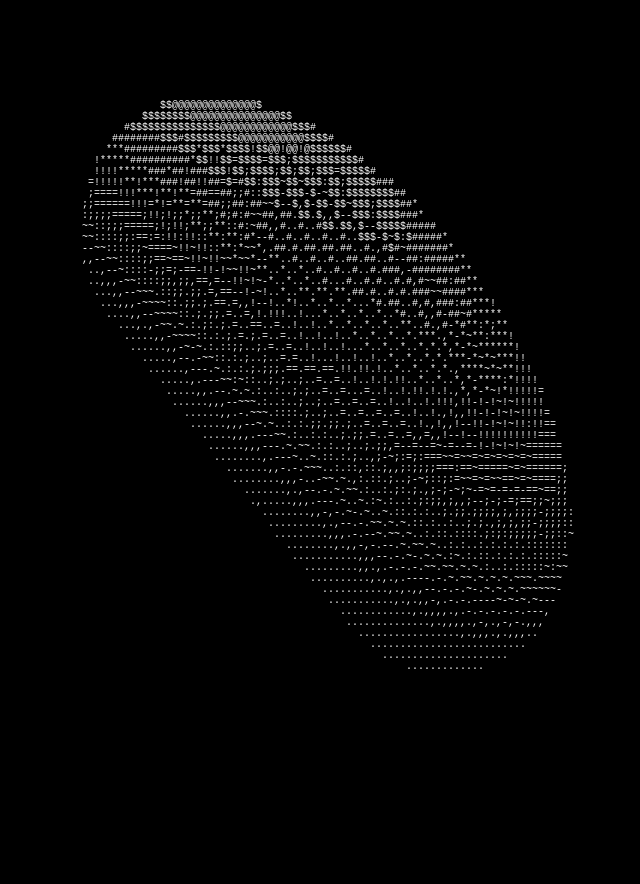
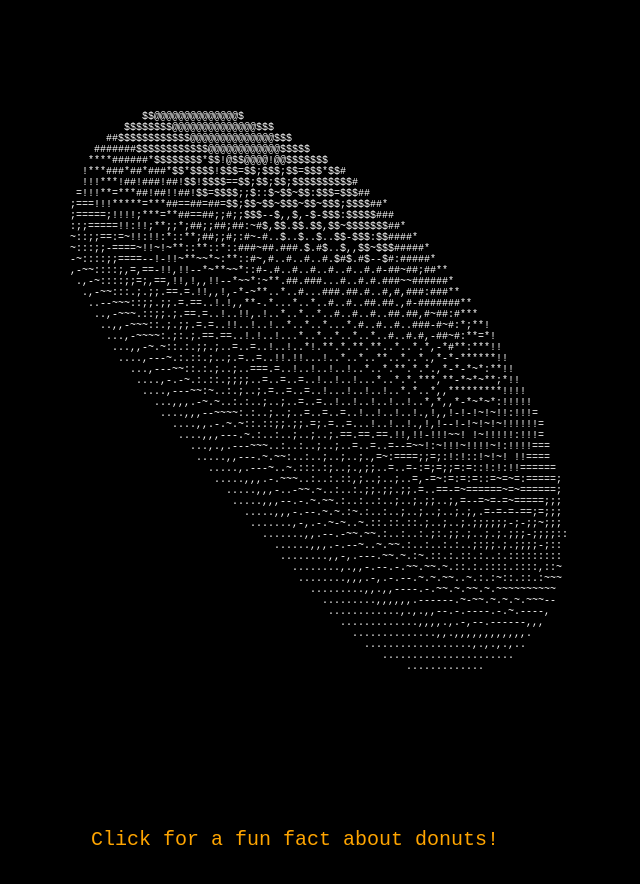
Before and after one commit to struggyyy/DevOpsProject, a plain HTML site: page frontend/index.html in a window 1280 px wide. Shown: the top 884 px of the page, without its empty margins (345-985 px from the left). Drawn offline with Linux system fonts and the light colour scheme; no server answers.

```diff
--- a/index.html
+++ b/frontend/index.html
@@ -15,6 +15,10 @@
     <pre id="donut"></pre>
     </div>
 
+    <div id="fun-fact" class="fun-fact">
+        <p>Click for a fun fact about donuts!</p>
+    </div>
+
     <script src="script.js"></script>
 </body>
 
--- /dev/null
+++ b/frontend/script.js
@@ -0,0 +1,101 @@
+(function () {
+    const preTag = document.getElementById('donut');
+    const funFactElement = document.getElementById('fun-fact');
+
+    // Fetch and display a fun fact
+    async function fetchFunFact() {
+            console.log("fetchFunFact function called"); // Log when the function is called
+        try {
+            const response = await fetch(`http://localhost:5000/funfact?timestamp=${new Date().getTime()}`);
+            const data = await response.json();
+            console.log("Fetched fun fact:", data); // Log the fetched data
+            funFactElement.querySelector('p').textContent = data.fact;
+        } catch (error) {
+            console.error("Error fetching fun fact:", error);
+        }
+    }
+
+    // Update fun fact on click
+    funFactElement.addEventListener('click', fetchFunFact);
+
+    // Angles, Radius and Constants for ASCII animation
+    let A = 1;
+    let B = 1;
+    const R1 = 1;
+    const R2 = 2;
+    const K1 = 150;
+    const K2 = 5;
+
+    // Function to render ASCII frame
+    function renderAsciiFrame() {
+        const b = []; // Array to store ASCII chars
+        const z = []; // Array to store depth values
+
+        const width = 280; // Width of frame
+        const height = 160; // Height of frame
+
+        A += 0.07; // Increment angle A
+        B += 0.03; // Increment angle B
+
+        // Precompute sines and cosines of A and B
+        const cA = Math.cos(A), sA = Math.sin(A);
+        const cB = Math.cos(B), sB = Math.sin(B);
+
+        // Initialize arrays with default values
+        for (let k = 0; k < width * height; k++) {
+            b[k] = k % width === width - 1 ? '\n' : ' '; // Default ASCII char
+            z[k] = 0; // Default depth
+        }
+
+        // Generate the ASCII frame
+        for (let j = 0; j < 6.28; j += 0.07) {
+            const ct = Math.cos(j); // Cosine of j
+            const st = Math.sin(j); // Sine of j
+
+            for (let i = 0; i < 6.28; i += 0.02) {
+                const sp = Math.sin(i); // Sine of i
+                const cp = Math.cos(i); // Cosine of i
+                const h = ct + 2; // Temporary height
+                const D = 1 / (sp * h * sA + st * cA + 5); // Perspective calculation
+                const t = sp * h * cA - st * sA;
+
+                // Calculate screen coordinates
+                const x = Math.floor(width / 2 + (width / 4) * D * (cp * h * cB - t * sB));
+                const y = Math.floor(height / 2 + (height / 4) * D * (cp * h * sB + t * cB));
+                const o = x + width * y;
+
+                // ASCII brightness index
+                const N = Math.floor(8 * ((st * sA - sp * ct * cA) * cB - sp * ct * sA - st * cA - cp * ct * sB));
+
+                // Update frame if within bounds and depth is valid
+                if (y < height && y >= 0 && x >= 0 && x < width && D > z[o]) {
+                    z[o] = D;
+                    b[o] = '.,-~:;=!*#$@'[N > 0 ? N : 0];
+                }
+            }
+        }
+
+        // Update the donut container with the ASCII frame
+        preTag.innerHTML = b.join('');
+    }
+
+    // Function to start the ASCII animation
+    function startAsciiAnimation() {
+        setInterval(renderAsciiFrame, 50); // Render frame every 50ms
+    }
+
+    // Start the animation when the page loads
+    if (document.all) {
+        // For older versions of Internet Explorer
+        window.attachEvent('onload', startAsciiAnimation);
+    } else {
+        // For modern browsers
+        window.addEventListener('load', () => {
+            startAsciiAnimation();
+            fetchFunFact(); // Load an initial fun fact on page load
+        }, false);
+    }
+
+    // Add event listener to re-render ASCII frame on window resize
+    window.addEventListener('resize', renderAsciiFrame);
+})();
--- a/style.css
+++ b/frontend/style.css
@@ -16,3 +16,15 @@
     justify-content: center;
     height: 100%;
 }
+
+.fun-fact {
+    color: orange;
+    font-family: 'Courier New', monospace;
+    font-size: 20px;
+    text-align: center;
+    margin-top: 20px;
+    cursor: pointer;
+}
+.fun-fact:hover {
+    color: #ffcc00;
+}
--- a/script.js
+++ /dev/null
@@ -1,93 +0,0 @@
-(function () {
-    var preTag = document.getElementById('donut');
-
-    // Angles, Radius and Contants
-    var A = 1;
-    var B = 1;
-    var R1 = 1;
-    var R2 = 2;
-    var K1 = 150;
-    var K2 = 5;
-
-    // Function to render ASCII frame
-    function renderAsciiFrame() {
-        var b = []; // Array to stay acii chars
-        var z = []; // Array to store depth values
-
-        var width = 280; // Width of frame
-        var height = 160; // Height of frame
-
-        A += 0.07; // Increament angle a
-        B += 0.03; // Increament angle b
-        // Sin and Cosine of angles
-        var cA = Math.cos(A),
-            sA = Math.sin(A),
-            cB = Math.cos(B),
-            sB = Math.sin(B);
-
-        // Initialize arrays with default angles
-        for (var k = 0; k < width * height; k++) {
-            // Set default ascii char
-            b[k] = k % width == width - 1 ? '\n' : ' ';
-            // Set default depth
-            z[k] = 0;
-        }
-
-        // Generate the ascii frame
-        for (var j = 0; j < 6.28; j += 0.07) {
-            var ct = Math.cos(j); // Cosine of j
-            var st = Math.sin(j); // Sin of j
-
-            for (var i = 0; i < 6.28; i += 0.02) {
-                var sp = Math.sin(i); // Sin of i
-                cp = Math.cos(i), // Cosine of i
-                    h = ct + 2, // Height calculation
-                    // Distance calculation
-                    D = 1 / (sp * h * sA + st * cA + 5),
-                    // Temporary variable
-                    t = sp * h * cA - st * sA;
-
-                // Calculate cordinates of ascii char
-                var x = Math.floor(width / 2 + (width / 4) * D * (cp * h * cB - t * sB));
-                var y = Math.floor(height / 2 + (height / 4) * D * (cp * h * sB + t * cB));
-
-                // Calculate the index in the array
-                var o = x + width * y;
-                // Calculate the ascii char index
-                var N = Math.floor(8 * ((st * sA - sp * ct * cA) * cB - sp * ct * sA - st * cA - cp * ct * sB));
-
-                // Update ascii char and depth if conditions are met
-                if (y < height && y >= 0 && x >= 0 && x < width && D > z[o]) {
-                    z[o] = D;
-                    // Update ascii char based on the index
-                    b[o] = '.,-~:;=!*#$@'[N > 0 ? N : 0];
-                }
-
-            }
-
-        }
-
-        // Update html element with the ascii frame
-        preTag.innerHTML = b.join('');
-
-    }
-
-    // Function to start the animation
-    function startAsciiAnimation() {
-        // Start it by calling renderAsciiAnimation every 50ms
-        window.asciiIntervalId = setInterval(renderAsciiFrame, 50);
-    }
-
-    renderAsciiFrame(); // Render the initial ascii frame
-    // Add event listener to start animation when page is loaded
-    if (document.all) {
-        // For older versions of internet explorer
-        window.attachEvent('onload', startAsciiAnimation);
-    } else {
-        // For modern browsers
-        window.addEventListener('load', startAsciiAnimation, false);
-    }
-
-    // Add event listener to update ascii frame when window resized
-    window.addEventListener('resize', renderAsciiFrame);
-})();
```
Also changed, not shown: backend/app.js (added, +26 -0 lines), backend/package.json (added, +13 -0 lines), docker-compose.yml (added, +24 -0 lines), 3 other files.
